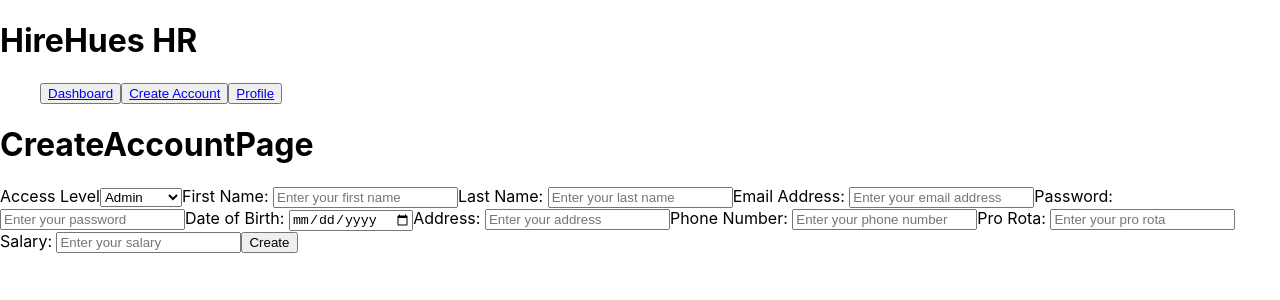
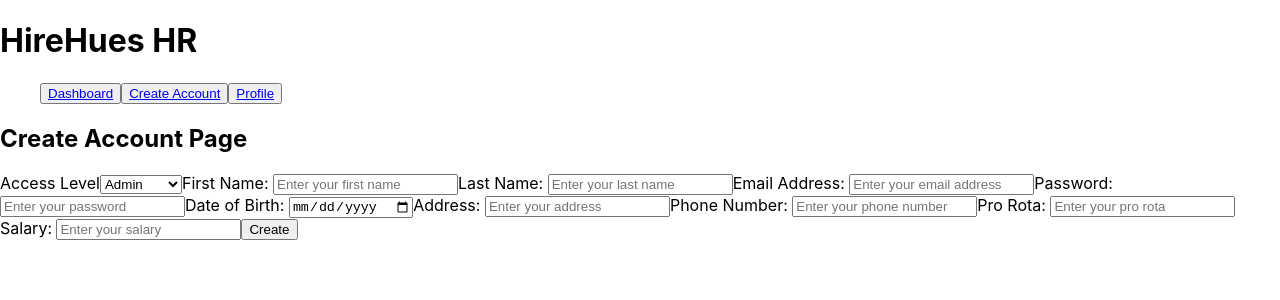
Before and after one commit to remily23/capstone_hr_management_system, a React (Create React App) app in the folder Capstone Project/capstonclient/: page /newaccount in a window 1280 px wide. Shown: the top 300 px of the page. Built offline with nearby package versions, Linux system fonts and the light colour scheme; no server answers.

Commit message:
Created minor changed to the namings of the pages

```diff
--- a/Capstone Project/capstonclient/src/Components/CreateAccountForm.js
+++ b/Capstone Project/capstonclient/src/Components/CreateAccountForm.js
@@ -50,7 +50,7 @@ const CreateAccountForm = ({ currentUser, postEmployee }) => {
     }
     return (
         <>
-            <h1>CreateAccountPage</h1>
+            <h2>Create Account Page</h2>
             <div>
                 <form onSubmit={handleFormSubmit}>
                         <p>Access Level
--- a/Capstone Project/capstonclient/src/Components/DashBoard.js
+++ b/Capstone Project/capstonclient/src/Components/DashBoard.js
@@ -23,7 +23,7 @@ const DashBoard = ({ currentUser }) => {
   }, []);
   return (
     <>
-      <h2>DashBoard page</h2>
+      <h2>Home Page</h2>
       <p>{`${greet}, ${currentUser.firstName} ${currentUser.lastName}!`}</p>
     </>
   );
--- a/Capstone Project/capstonclient/src/Components/ProfilePage.js
+++ b/Capstone Project/capstonclient/src/Components/ProfilePage.js
@@ -3,7 +3,7 @@
 const ProfilePage = ({currentUser}) => {
     return (
     <>
-        <h3>Profile page</h3>
+        <h3>Profile Page</h3>
         <p>First name: {currentUser.firstName}</p>
         <p>Last name: {currentUser.lastName}</p>
         <p>Email: {currentUser.email}</p>
```
